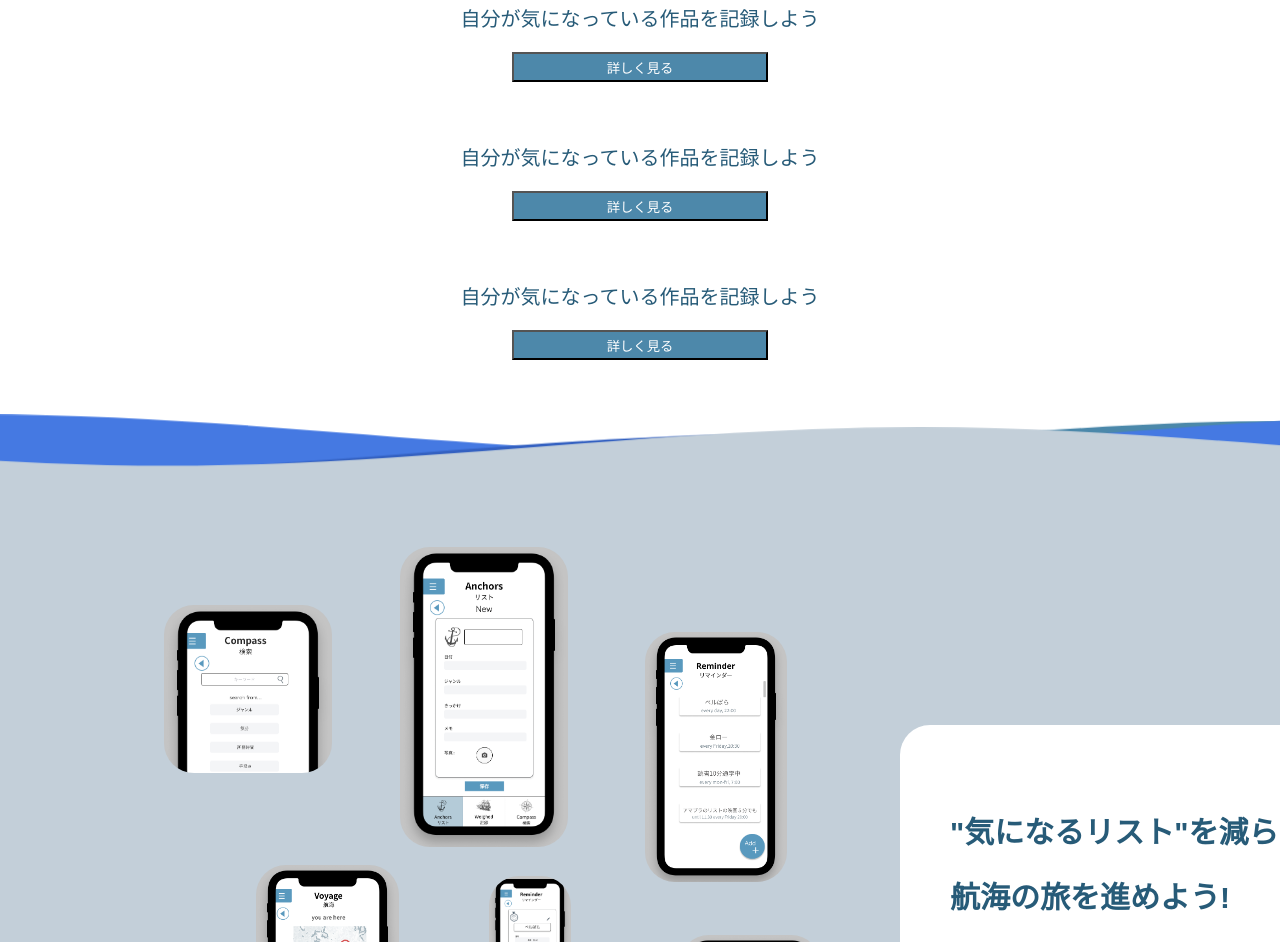
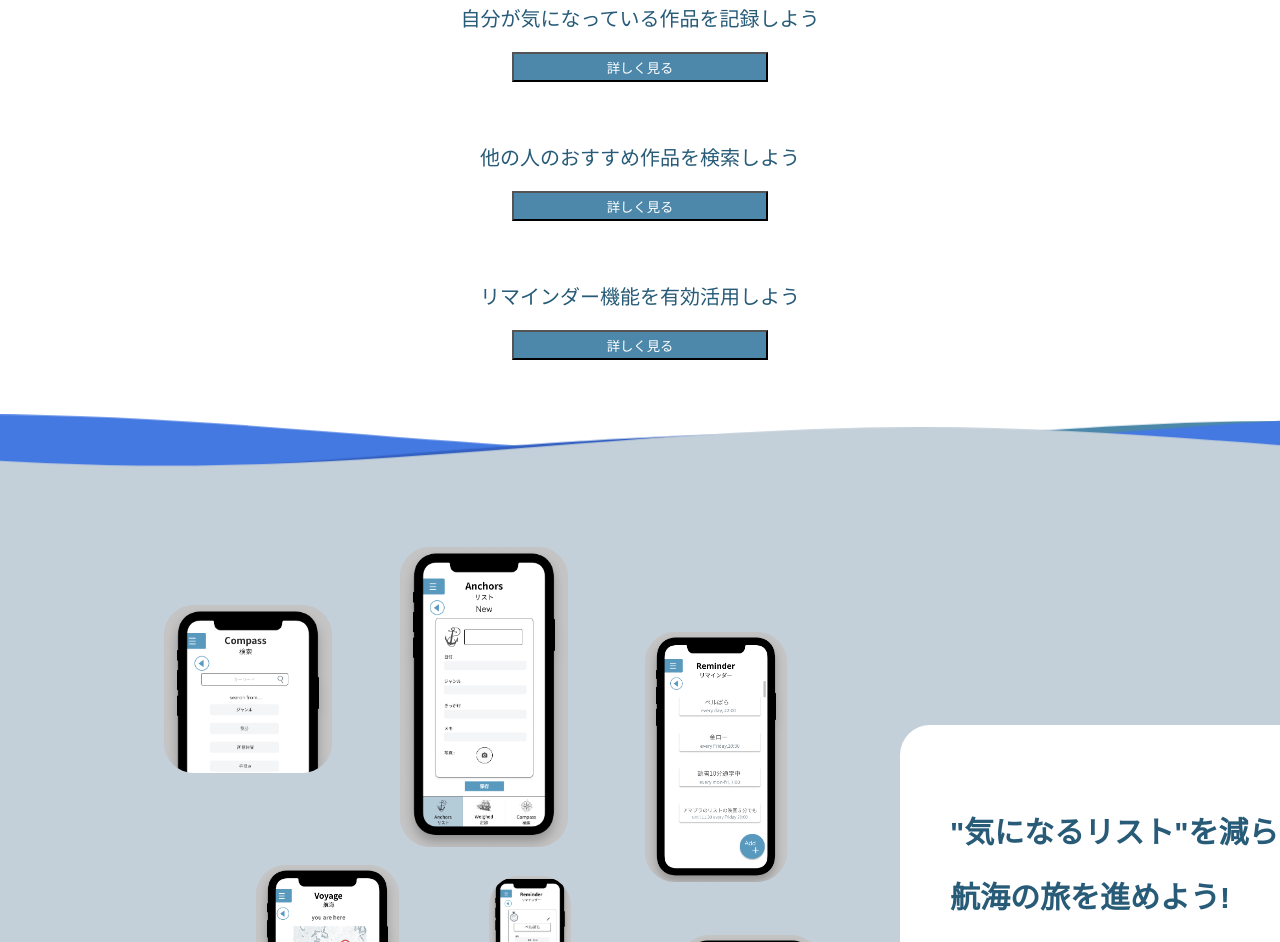
Before and after one commit to Mami-Mami/TSUNDOCK, a plain HTML site: page index.html in a window 1280 px wide. Shown: the part 1435-2377 px from the top of the page. Drawn offline with Linux system fonts and the light colour scheme.

Commit message:
Update index.html

```diff
--- a/index.html
+++ b/index.html
@@ -30,11 +30,11 @@
         <button onclick="location.href='show.html#fourth-block'">詳しく見る</button>
       </div>
       <div class="sec">
-        <p>自分が気になっている作品を記録しよう</p>
+        <p>他の人のおすすめ作品を検索しよう</p>
         <button onclick="location.href='show.html#fourth-block'">詳しく見る</button>
       </div>
       <div class="sec">
-        <p>自分が気になっている作品を記録しよう</p>
+        <p>リマインダー機能を有効活用しよう</p>
         <button onclick="location.href='show.html#fourth-block'">詳しく見る</button>
       </div>
     </div>
```
